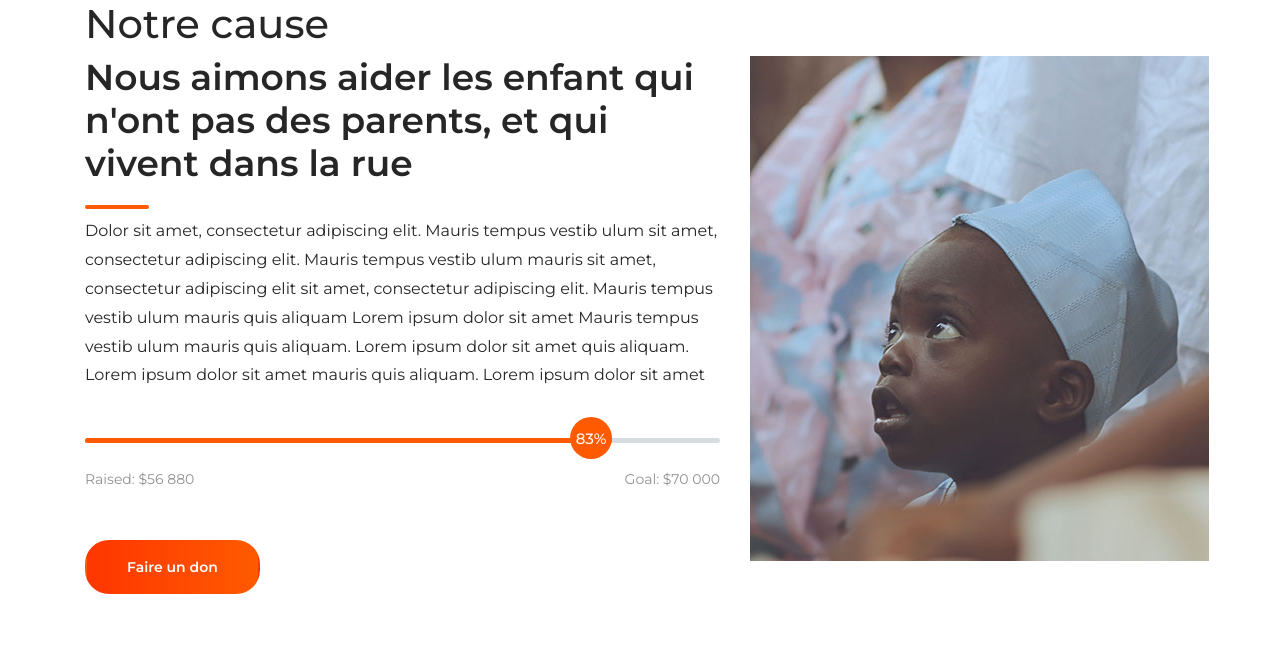
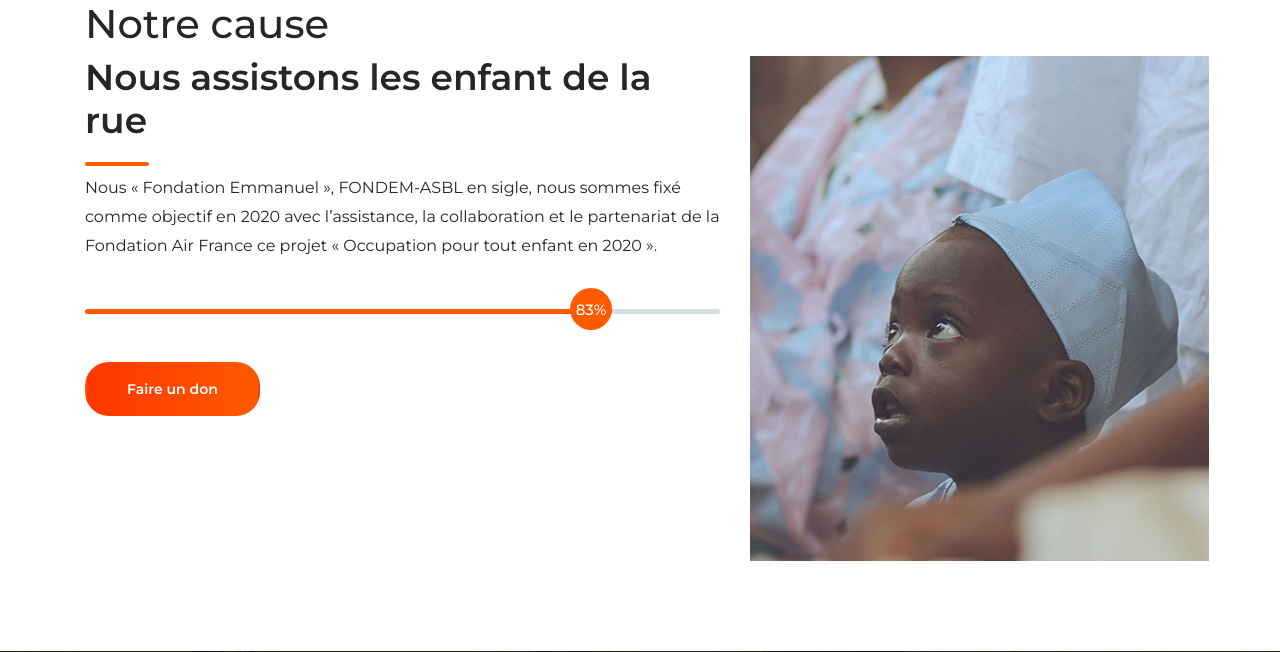
Before and after one commit to chrioniep/fondem, a Django app: page /causes/ in a window 1280 px wide. Shown: the part 131-783 px from the top of the page. Run offline with Django 3.2, Linux system fonts and the light colour scheme; some libraries are stand-ins or nearby versions.

Commit message:
update cause.html file

```diff
--- a/templates/causes.html
+++ b/templates/causes.html
@@ -19,11 +19,11 @@
             <div class="row">
                 <div class="col-12 col-lg-7 order-2 order-lg-1">
                     <div class="section-heading">
-                        <h2 class="entry-title">Nous aimons aider les enfant qui n'ont pas des parents, et qui vivent dans la rue</h2>
+                        <h2 class="entry-title">Nous assistons les enfant de la rue</h2>
                     </div><!-- .section-heading -->
 
                     <div class="entry-content">
-                        <p>Dolor sit amet, consectetur adipiscing elit. Mauris tempus vestib ulum sit amet, consectetur adipiscing elit. Mauris tempus vestib ulum mauris sit amet, consectetur adipiscing elit sit amet, consectetur adipiscing elit. Mauris tempus vestib ulum mauris quis aliquam Lorem ipsum dolor sit amet Mauris tempus vestib ulum mauris quis aliquam. Lorem ipsum dolor sit amet quis aliquam. Lorem ipsum dolor sit amet mauris quis aliquam. Lorem ipsum dolor sit amet</p>
+                        <p>Nous « Fondation Emmanuel », FONDEM-ASBL en sigle, nous sommes fixé comme objectif en 2020 avec l’assistance, la collaboration et le partenariat de la Fondation Air France ce projet « Occupation pour tout enfant en 2020 ». </p>
                     </div><!-- .entry-content -->
 
                     <div class="fund-raised w-100 mt-5">
@@ -35,15 +35,6 @@
                             <span class="fill" data-percentage="83"></span>
                         </div><!-- .fund-raised-bar -->
 
-                        <div class="fund-raised-details d-flex flex-wrap justify-content-between align-items-center">
-                            <div class="fund-raised-total mt-4">
-                                Raised: $56 880
-                            </div><!-- .fund-raised-total -->
-
-                            <div class="fund-raised-goal mt-4">
-                                Goal: $70 000
-                            </div><!-- .fund-raised-goal -->
-                        </div><!-- .fund-raised-details -->
                     </div><!-- .fund-raised -->
 
                     <div class="entry-footer mt-5">
```
